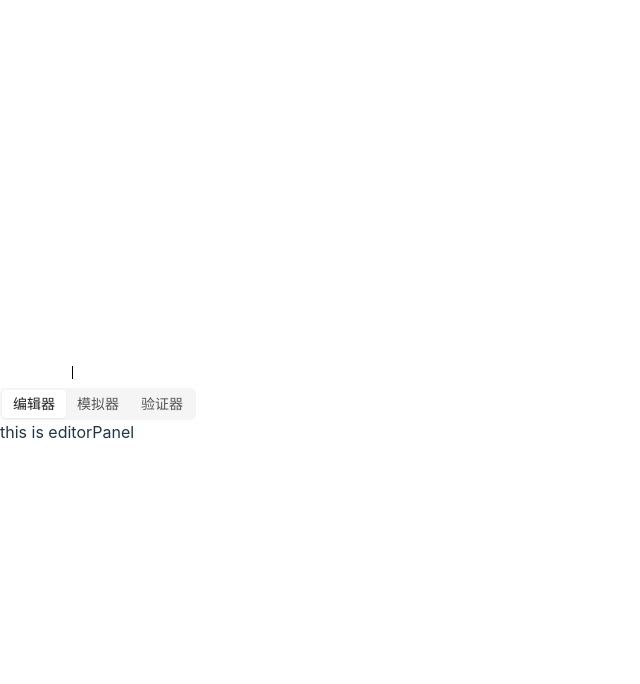
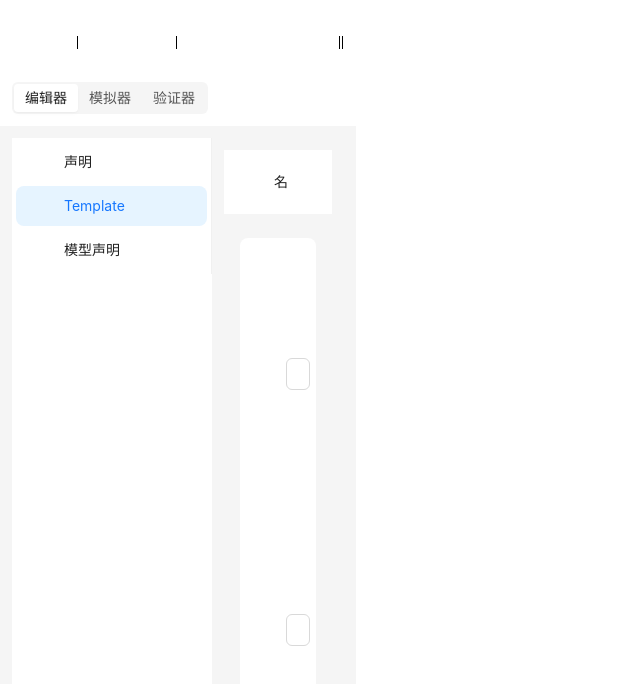
Before and after one commit to NicholasStone/check-frontend, a React (Vite) app: page /editor in a window 1280 px wide. Shown: the top 684 px of the page, without its empty margins (0-640 px from the left). Built offline with nearby package versions, Linux system fonts and the light colour scheme.

Commit message:
feat:add editor and verifier panel

```diff
--- a/src/components/Modebar.jsx
+++ b/src/components/Modebar.jsx
@@ -2,6 +2,7 @@ import { Segmented } from "antd"
 import { useDispatch, useSelector } from "react-redux"
 import { setSelectedMode } from "../store/modules/modebar"
 import { useNavigate } from "react-router-dom"
+import { useEffect } from "react"
 
 function Modebar(){
     const dispatch = useDispatch()
@@ -11,8 +12,12 @@ function Modebar(){
     m.set('编辑器','editor')
     m.set('模拟器','simulator')
     m.set('验证器','verifier')
+    console.log(selectedMode);
+    useEffect(()=>{
+        navigate('/'+selectedMode)
+    },[])
     return(
-        <div>
+        <div style={{padding:'12px'}}>
             <Segmented
             options={['编辑器','模拟器','验证器']}
             onChange={
@@ -20,7 +25,7 @@ function Modebar(){
                 const mode = m.get(value)
                 dispatch(setSelectedMode(mode))
                 navigate('/'+mode)
-                console.log(selectedMode);
+                // console.log(selectedMode);
             }}/>
         </div>
     )
--- a/src/components/Toolbar.jsx
+++ b/src/components/Toolbar.jsx
@@ -1,4 +1,4 @@
-import { Button, Divider, Tooltip } from "antd"
+import { Button, ConfigProvider, Divider, Tooltip } from "antd"
 import IconFont from "../utils/IconFont"
 import { useDispatch, useSelector } from "react-redux"
 import { useRef } from "react"
@@ -14,7 +14,25 @@ function Toolbar() {
         // console.log(selectedTool);
     }
     return (
-        <div>
+        <div style={{padding:'12px'}}>
+            <ConfigProvider
+                theme={{
+                    components: {
+                      Divider: {
+                        verticalMarginInline:1
+                      },
+                    },
+                  }}>
+            <Tooltip title={<span>撤销上次动作</span>}>
+                <Button id="zoomInBtn" type="text" icon={<IconFont type="icon-back-arrow" />}></Button>
+            </Tooltip>
+            <Tooltip title={<span>重做上次动作</span>}>
+                <Button id="zoomInBtn" type="text" icon={<IconFont type="icon-forward-arrow" />}></Button>
+            </Tooltip>
+            <Divider style={{ backgroundColor: 'black' }} type="vertical" />
+            <Tooltip title={<span>适合窗口</span>}>
+                <Button id="zoomInBtn" type="text" icon={<IconFont type="icon-zoom-fit" />}></Button>
+            </Tooltip>
             <Tooltip title={<span>放大</span>}>
                 <Button id="zoomInBtn" type="text" icon={<IconFont type="icon-zoom-in" />}></Button>
             </Tooltip>
@@ -37,7 +55,9 @@ function Toolbar() {
             <Tooltip title={<span>添加Nail</span>}>
                 <Button ref={toolBtnRef} id="nailBtn" type={selectedTool==="nail"?"primary":"text"} icon={<IconFont type="icon-nail" />} onClick={onToolPress}/>
             </Tooltip>
-
+            <Divider style={{ backgroundColor: 'black' }} type="vertical" />
+            <Divider style={{ backgroundColor: 'black' }} type="vertical" />
+            </ConfigProvider>
 
 
 
--- a/src/pages/EditorPanel/index.jsx
+++ b/src/pages/EditorPanel/index.jsx
@@ -1,6 +1,54 @@
+import { Layout, Menu, Button, theme, Input } from 'antd';
+import { useState } from 'react';
+import IconFont from '../../utils/IconFont';
+const { Header, Sider, Content } = Layout
 function EditorPanel(){
+    const [name,setName] = useState('Template')
+    const {
+        token: { colorBgContainer, borderRadiusLG },
+      } = theme.useToken();
     return(
-        <div>this is editorPanel</div>
+        <Layout style={{padding:'12px'}}>
+        <Sider theme='light'>
+            <Menu
+          mode="inline"
+          defaultSelectedKeys={['2']}
+          items={[
+            {
+              key: '1',
+              icon: <IconFont type='icon-paper'/>,
+              label: '声明',
+            },
+            {
+              key: '2',
+              icon: <IconFont type='icon-clock'/>,
+              label: name,
+            },
+            {
+              key: '3',
+              icon: <IconFont type='icon-paper'/>,
+              label: '模型声明',
+            },
+          ]}
+        />
+        </Sider>
+      <Layout style={{padding:'12px'}}>
+        <Header style={{background: colorBgContainer }}>
+            名字 :<Input style={{width:'10%',margin:'12px'}} defaultValue={name} onChange={(e)=>setName(e.target.value)}/>
+            参数 :<Input style={{width:'20%',margin:'12px'}}/>
+        </Header>
+        <Content
+          style={{
+            margin: '24px 16px',
+            padding: 24,
+            minHeight: 500,
+            background: colorBgContainer,
+            borderRadius: borderRadiusLG,
+          }}
+        >
+        </Content>
+      </Layout>
+        </Layout>
     )
 }
 
--- a/src/pages/VerifierPanel/index.jsx
+++ b/src/pages/VerifierPanel/index.jsx
@@ -1,6 +1,68 @@
+import { Layout, Menu, Button, theme, Input, Space, Flex } from 'antd';
+import { useState } from 'react';
+import IconFont from '../../utils/IconFont';
+const { Header, Sider, Content } = Layout
 function VerifierPanel(){
+    const {
+        token: { colorBgContainer, borderRadiusLG },
+      } = theme.useToken();
     return(
-        <div>this is verifierPanel</div>
+        <Layout style={{padding:'12px'}}>
+            <span style={{marginLeft:'12px'}}>性质列表</span>
+            <Layout style={{padding:'12px'}}>
+                <Content style={{
+                    marginRight:12,
+                    padding: 24,
+                    height: 200,
+                    background: colorBgContainer,
+                    borderRadius: borderRadiusLG,
+                }}>
+                </Content>
+                <Sider theme='light' width='6%' style={{margin:'20px'}}>
+                    <Flex justify='center' vertical>
+                        <Button>开始验证</Button>
+                        <Button>Get Trace</Button>
+                        <Button>添加</Button>
+                        <Button>删除</Button>
+                        <Button>备注</Button>
+                    </Flex>
+
+                </Sider>
+            </Layout>
+            <span style={{marginLeft:'12px'}}>待验证性质</span>
+            <Layout style={{padding:'12px'}}>
+                <Content style={{
+                    marginRight:12,
+                    padding: 24,
+                    height: 100,
+                    background: colorBgContainer,
+                    borderRadius: borderRadiusLG,
+                }}>
+                </Content>
+            </Layout>
+            <span style={{marginLeft:'12px'}}>备注</span>
+            <Layout style={{padding:'12px'}}>
+                <Content style={{
+                    marginRight:12,
+                    padding: 24,
+                    height: 100,
+                    background: colorBgContainer,
+                    borderRadius: borderRadiusLG,
+                }}>
+                </Content>
+            </Layout>
+            <span style={{marginLeft:'12px'}}>验证进度与结果</span>
+            <Layout style={{padding:'12px'}}>
+                <Content style={{
+                    marginRight:12,
+                    padding: 24,
+                    height: 100,
+                    background: colorBgContainer,
+                    borderRadius: borderRadiusLG,
+                }}>
+                </Content>
+            </Layout>
+        </Layout>
     )
 }
 
--- a/src/utils/IconFont.jsx
+++ b/src/utils/IconFont.jsx
@@ -1,7 +1,7 @@
 import { createFromIconfontCN } from '@ant-design/icons';
 const IconFont = createFromIconfontCN({
   scriptUrl: [
-    '//at.alicdn.com/t/c/font_4447395_7lwh2tira4j.js'
+    '//at.alicdn.com/t/c/font_4447395_e342qjbwzj.js'
   ],
 });
 export default IconFont;
```
